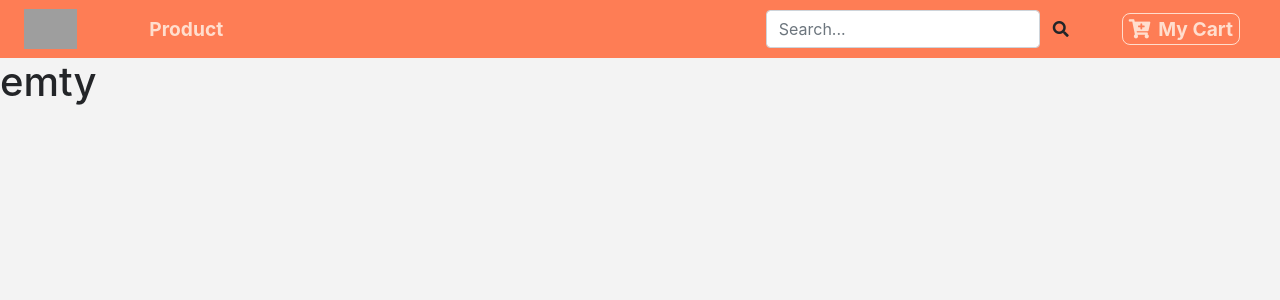
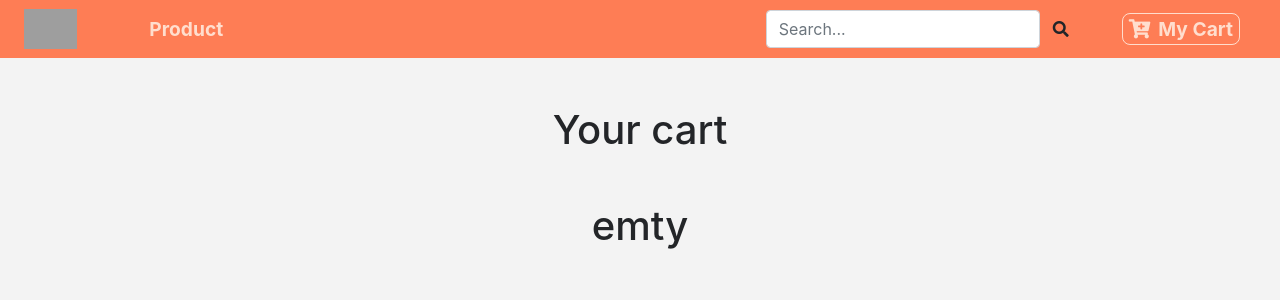
Before and after one commit to PhuNguyen9297/Ecommerce-app, a React (Create React App) app: page /cart in a window 1280 px wide. Shown: the top 300 px of the page. Built offline with nearby package versions, Linux system fonts and the light colour scheme; grey boxes are pictures that could not be loaded.

Commit message:
cart display

```diff
--- a/src/App.css
+++ b/src/App.css
@@ -129,3 +129,8 @@ body{
     justify-content: center;
     align-items: center;
 }
+
+.input-number{
+    width: 40px;
+
+}
--- a/src/App.js
+++ b/src/App.js
@@ -4,7 +4,7 @@ import {Switch,Route} from 'react-router-dom';
 import ProductList from "./Components/ProductList";
 import Detail from "./Components/Detail";
 import Navbar from "./Components/Navbar";
-import Cart from "./Components/Cart";
+import Cart from "./Components/Cart/Cart";
 import Default from "./Components/Default";
 import Modal from "./Components/Modal";
 
--- a/src/Components/Cart.js
+++ /dev/null
@@ -1,25 +0,0 @@
-import React, { Component } from 'react'
-import { ProductConsumer } from './context';
-import CartItem from './CartItem';
-
-export default class Cart extends Component {
-  render() {
-    return (
-      <ProductConsumer>
-        {value => {
-          const {cart} = value;
-          if(cart.length > 0){
-            return(
-              cart.map(val => <CartItem product={val}></CartItem>)
-            )
-          }
-          else {
-            return (
-              <h1>emty</h1>
-            )
-          }
-        }}
-      </ProductConsumer>
-    )
-  }
-}
--- /dev/null
+++ b/src/Components/Cart/Cart.js
@@ -0,0 +1,31 @@
+import React, { Component } from 'react'
+import { ProductConsumer } from '../context';
+import CartItem from './CartItem';
+
+export default class Cart extends Component {
+  render() {
+    return (
+      <div>
+        <h1 className="text-center m-5">Your cart</h1>
+        <ProductConsumer>
+          {value => {
+            const { cart } = value;
+            const { plus, minus, remove} = value;
+            if (cart.length > 0) {
+              return (
+                <div className="container bg-light">
+                  {cart.map(val => <CartItem key={val.id} product={val} minus={minus} plus={plus} remove={remove}></CartItem>)}
+                </div>
+              )
+            }
+            else {
+              return (
+                <h1 className="text-center">emty</h1>
+              )
+            }
+          }}
+        </ProductConsumer>
+      </div>
+    )
+  }
+}
--- /dev/null
+++ b/src/Components/Cart/CartItem.js
@@ -0,0 +1,29 @@
+import React, { Component } from 'react'
+
+export default class CartItem extends Component {
+    render() {
+        const { id, img, name, price, count } = this.props.product;
+        const minus = this.props.minus;
+        const plus = this.props.plus;
+        const remove = this.props.remove;
+        return (
+            <div className="row mb-2 p-2 border-bottom">
+                <div className="row col-6">
+                    <div className="col-4">
+                        <img src={img} alt={name} className="" width="100px" height="100px" />
+                    </div>
+                    <div className="col-8">
+                        <p className="">{name}</p>
+                    </div>
+                </div>
+                <div className="col-3 text-right">
+                    <input type="number" className="input-number" min="1" value={count}></input>
+                    <button className="count-btn btn-secondary" onClick={() => minus(id)}><i class="fas fa-minus"></i></button>
+                    <button className="count-btn btn-secondary" onClick={() => plus(id)}><i class="fas fa-plus"></i></button>
+                </div>
+                <p className="col-2 text-center">{price}</p>
+                <i className="fas fa-times fa-2x text-danger col-1 text-right" onClick={() => remove(id)}></i>
+            </div>
+        )
+    }
+}
--- a/src/Components/CartItem.js
+++ /dev/null
@@ -1,22 +0,0 @@
-import React, { Component } from 'react'
-
-export default class CartItem extends Component {
-    render() {
-        const { id, img, name, price } = this.props.product;
-        return (
-            <div className="container d-flex justify-content-between p-2">
-                <div className="row">
-                    <img src={img} alt={name} width="100px" height="100px" />
-                    <p className="ml-2">{name}</p>
-                </div>
-                <div>
-                    <input type="number" value="1"></input>
-                    <button className="btn btn-secondary"><i class="fas fa-minus"></i></button>
-                    <button className="btn btn-secondary"><i class="fas fa-plus"></i></button>
-                </div>
-                <p>{price}</p>
-                <i class="fas fa-times-circle text-danger fa-2x"></i>
-            </div>
-        )
-    }
-}
--- a/src/Components/context.js
+++ b/src/Components/context.js
@@ -57,6 +57,42 @@ class ProductProvider extends Component {
       modalState: false
     })
   }
+
+  plus = (id) => {
+    let tempProd = [...this.state.cart];
+    for (let i = 0; i < tempProd.length; i++) {
+      if (tempProd[i].id === id) {
+        tempProd[i].count += 1;
+        this.setState({
+          cart: tempProd
+        })
+      }
+    }
+  }
+  minus = (id) => {
+    let tempProd = [...this.state.cart];
+    for (let i = 0; i < tempProd.length; i++) {
+      if (tempProd[i].id === id) {
+        if(tempProd[i].count>1){
+          tempProd[i].count-=1;
+        }
+        this.setState({
+          cart: tempProd
+        })
+      }
+    }
+  }
+  remove = (id) =>{
+    let tempProd = [...this.state.cart];
+    for (let i = 0; i < tempProd.length; i++) {
+      if(tempProd[i].id === id){
+        tempProd.splice(i,1);
+        this.setState({
+          cart: tempProd
+        })
+      }
+    }
+  }
   render() {
     return (
       <ProductContext.Provider value={{
@@ -64,7 +100,10 @@ class ProductProvider extends Component {
         handleDetail: this.handleDetail,
         addToCart: this.addToCart,
         closeModal: this.closeModal,
-        openModal: this.openModal
+        openModal: this.openModal,
+        plus: this.plus,
+        minus: this.minus,
+        remove: this.remove
       }}>
         {this.props.children}
       </ProductContext.Provider>
```
Also changed, not shown: src/Components/Cart/Checkout.js (added, +17 -0 lines).
